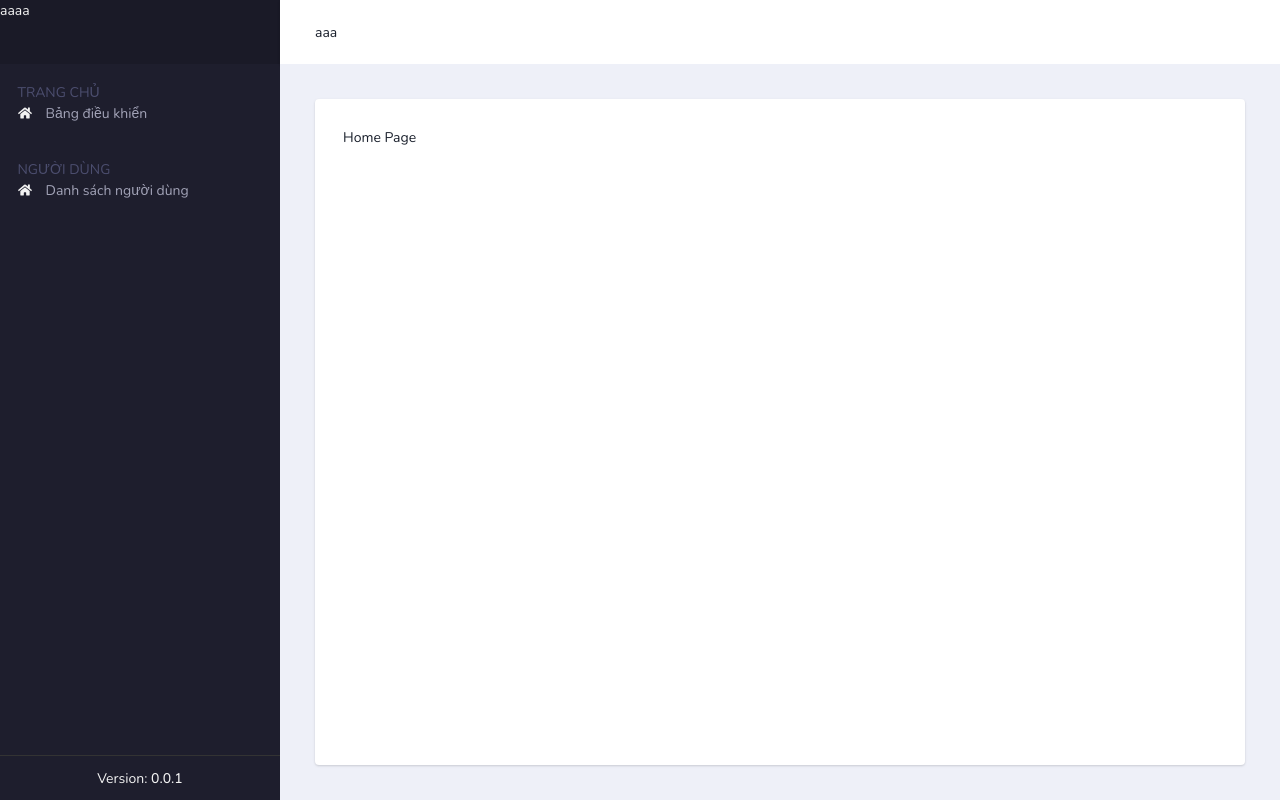
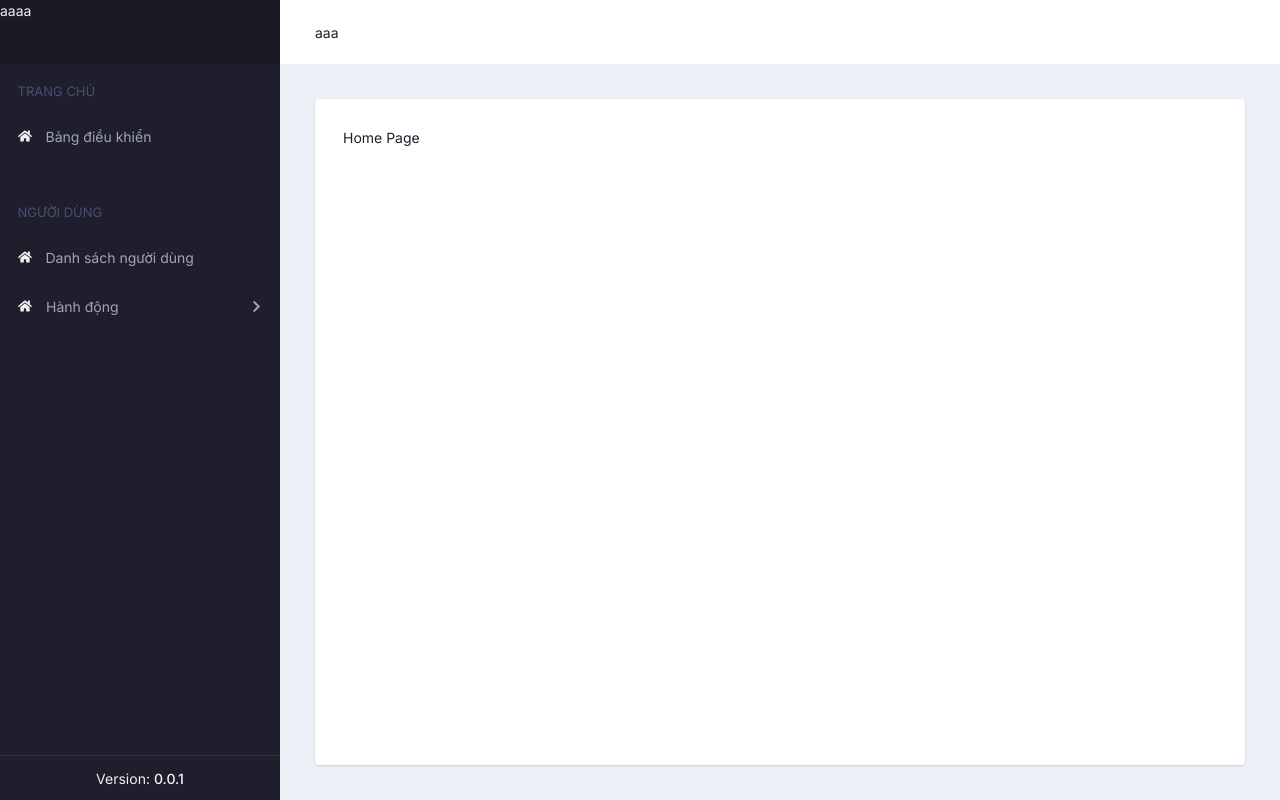
Before and after one commit to ducnguyenhong/base-react-cms, a React (Create React App) app: page / in a window 1280 px wide. Built offline with nearby package versions, Linux system fonts and the light colour scheme.

Commit message:
Update UI Menu sidebar

```diff
--- a/public/index.html
+++ b/public/index.html
@@ -12,7 +12,7 @@
     <link rel="preconnect" href="https://fonts.googleapis.com" />
     <link rel="preconnect" href="https://fonts.gstatic.com" crossorigin />
     <link
-      href="https://fonts.googleapis.com/css2?family=Nunito:wght@200;300;400;500;600;700;800;900;1000&display=swap"
+      href="https://fonts.googleapis.com/css2?family=Inter:wght@100;200;300;400;500;600;700;800;900&display=swap"
       rel="stylesheet"
     />
 
--- a/src/index.css
+++ b/src/index.css
@@ -1,5 +1,5 @@
 * {
   font-size: 14px;
-  font-family: 'Nunito', sans-serif;
+  font-family: 'Inter', sans-serif;
   font-weight: 400;
 }
--- a/src/layouts/sidebar/menu/menu.data.js
+++ b/src/layouts/sidebar/menu/menu.data.js
@@ -18,6 +18,22 @@ export const MENU_DATA = [
         title: 'Danh sách người dùng',
         icon: FaHome,
         route: '/users'
+      },
+      {
+        title: 'Hành động',
+        icon: FaHome,
+        subs: [
+          {
+            title: 'Danh sách người dùng 2',
+            icon: FaHome,
+            route: '/users'
+          },
+          {
+            title: 'Danh sách người dùng 3',
+            icon: FaHome,
+            route: '/users'
+          }
+        ]
       }
     ]
   }
--- /dev/null
+++ b/src/layouts/sidebar/menu/menu.item.js
@@ -0,0 +1,69 @@
+import { Accordion, AccordionButton, AccordionItem, AccordionPanel, Flex, Icon, Text } from '@chakra-ui/react';
+import { memo, useState } from 'react';
+import { FaChevronDown, FaChevronRight } from 'react-icons/fa';
+import { Link } from 'react-router-dom';
+
+const MenuItem = ({ item }) => {
+  const { route, icon, title, subs } = item;
+  const [showSubMenu, setShowSubMenu] = useState(false);
+
+  if (route && !subs) {
+    return (
+      <Flex key={title} _hover={{ bgColor: 'main.2' }} px={5} py={4}>
+        <Link to={route}>
+          <Flex align="center" gap={3}>
+            <Flex w={5}>
+              <Icon as={icon} />
+            </Flex>
+            <Text as="span" color="#a2a3b7">
+              {title}
+            </Text>
+          </Flex>
+        </Link>
+      </Flex>
+    );
+  }
+
+  return (
+    <Accordion key={title} allowToggle>
+      <AccordionItem border="none">
+        <AccordionButton
+          py={4}
+          px={5}
+          justifyContent="space-between"
+          bgColor={showSubMenu ? 'main.2' : 'main.1'}
+          _hover={{ bgColor: 'main.2' }}
+          onClick={() => setShowSubMenu(!showSubMenu)}
+        >
+          <Flex align="center" gap={3}>
+            <Flex w="18px">
+              <Icon as={icon} />
+            </Flex>
+            <Text as="span" color="#a2a3b7">
+              {title}
+            </Text>
+          </Flex>
+          {showSubMenu ? <FaChevronDown color="#a2a3b7" size={13} /> : <FaChevronRight color="#a2a3b7" size={13} />}
+        </AccordionButton>
+        <AccordionPanel p={0} pl={0}>
+          {subs.map((i) => {
+            const { route: subRoute, title: subTitle } = i;
+            return (
+              <Flex key={subTitle} _hover={{ bgColor: 'main.2' }} pl="46px" pr={5} py={3}>
+                <Link to={subRoute}>
+                  <Flex align="center" gap={3}>
+                    <Text as="span" color="#a2a3b7">
+                      {subTitle}
+                    </Text>
+                  </Flex>
+                </Link>
+              </Flex>
+            );
+          })}
+        </AccordionPanel>
+      </AccordionItem>
+    </Accordion>
+  );
+};
+
+export default memo(MenuItem);
--- a/src/layouts/sidebar/menu/menu.js
+++ b/src/layouts/sidebar/menu/menu.js
@@ -1,34 +1,22 @@
-import { Box, Flex, Icon, Text } from '@chakra-ui/react';
+import { Box, Flex, Text } from '@chakra-ui/react';
 import { memo } from 'react';
-import { Link } from 'react-router-dom';
 import { MENU_DATA } from './menu.data';
+import MenuItem from './menu.item';
 
 const Menu = () => {
   return (
-    <Flex direction="column" gap={10} p={5}>
+    <Flex direction="column" gap={12} py={5} w="full">
       {MENU_DATA.map((frame) => {
         const { menu, section } = frame;
         return (
           <Box key={section}>
-            <Text textTransform="uppercase" color="#4c4e6f">
+            <Text textTransform="uppercase" color="#4c4e6f" fontSize={13} mb={3} px={5}>
               {section}
             </Text>
-            <Flex>
-              {menu.map((item) => {
-                const { route, icon, title } = item;
-                return (
-                  <Link to={route} key={title}>
-                    <Flex align="center" gap={3}>
-                      <Flex w={5}>
-                        <Icon as={icon} />
-                      </Flex>
-                      <Text as="span" color="#a2a3b7">
-                        {title}
-                      </Text>
-                    </Flex>
-                  </Link>
-                );
-              })}
+            <Flex direction="column">
+              {menu.map((item) => (
+                <MenuItem key={item.title} item={item} />
+              ))}
             </Flex>
           </Box>
         );
```
